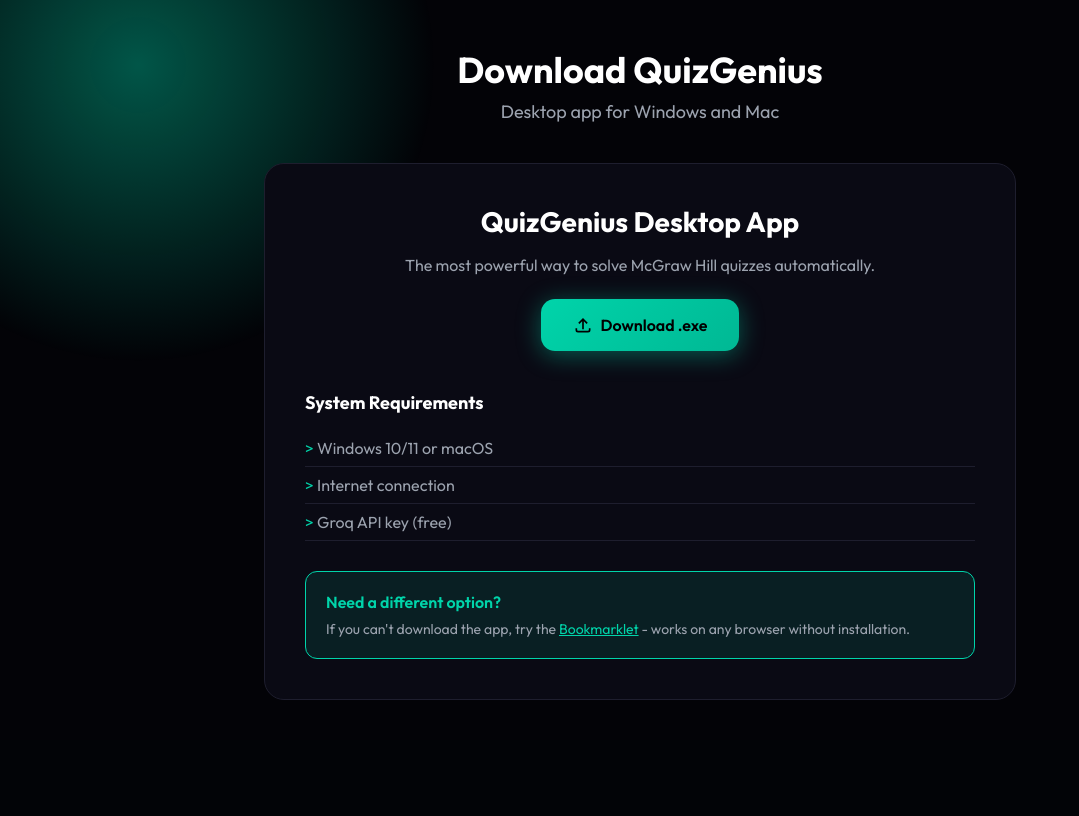
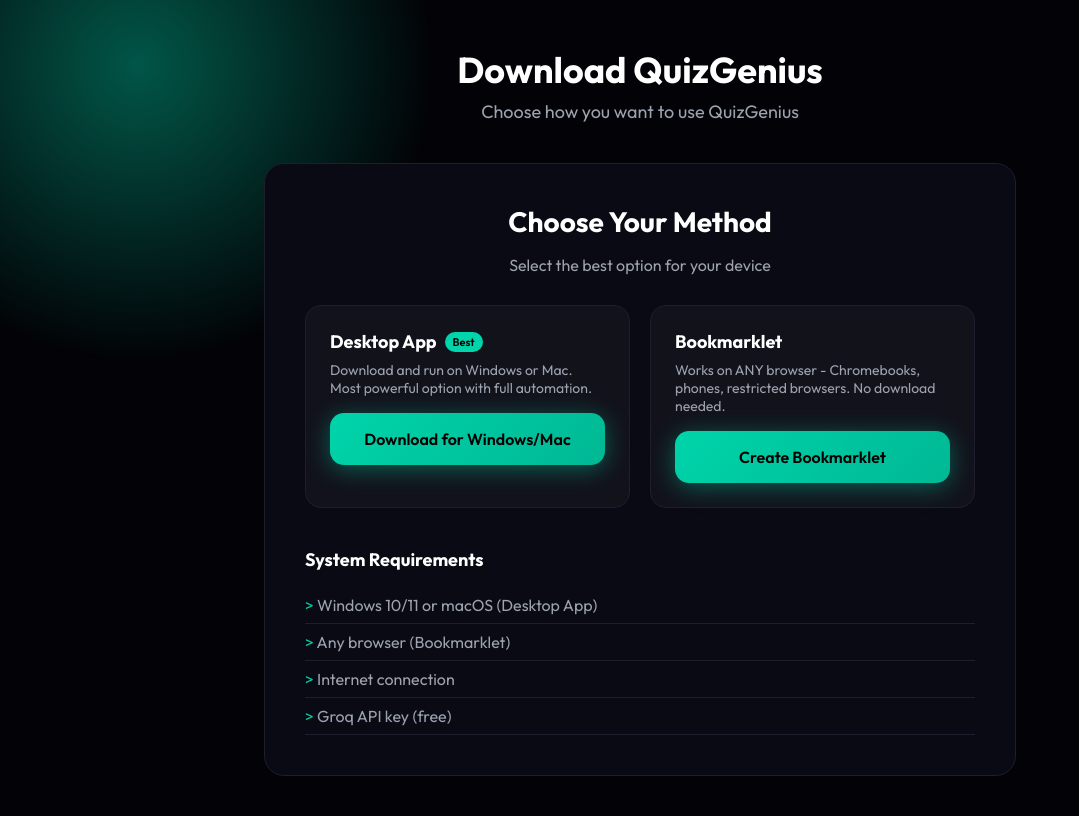
Before and after one commit to businessfawcett-cloud/quizgenius, a Flask app: page /download in a window 1280 px wide. Shown: the part 73-889 px from the top of the page, without its empty margins (0-1079 px from the left). Before the commit the page ends 773 px from the top, so only its background shows below. Run offline with Flask 3, Linux system fonts and the light colour scheme; the visitor is signed in with stand-in values (Sample User, id 1).

Commit message:
Add bookmarklet option to download page

```diff
--- a/templates/download.html
+++ b/templates/download.html
@@ -26,6 +26,15 @@
         .download-card { background: var(--bg-card); border: 1px solid var(--border); border-radius: 20px; padding: 40px; text-align: center; }
         .download-card h2 { font-size: 28px; margin-bottom: 16px; }
         .download-card p { color: var(--text-secondary); margin-bottom: 24px; font-size: 16px; }
+
+        .download-options { display: grid; grid-template-columns: repeat(2, 1fr); gap: 20px; margin-top: 30px; }
+        .download-option { background: rgba(255,255,255,0.03); border: 1px solid var(--border); border-radius: 16px; padding: 24px; text-align: left; transition: all 0.3s; }
+        .download-option:hover { border-color: var(--accent); }
+        .download-option h3 { font-size: 18px; margin-bottom: 8px; display: flex; align-items: center; gap: 8px; }
+        .download-option p { color: var(--text-secondary); font-size: 14px; margin-bottom: 16px; }
+        .download-option .btn { width: 100%; justify-content: center; }
+        .badge { font-size: 11px; padding: 3px 8px; border-radius: 10px; background: var(--accent); color: #000; font-weight: 600; }
+
         .btn { display: inline-flex; align-items: center; gap: 8px; padding: 16px 32px; border-radius: 14px; font-weight: 600; font-size: 16px; text-decoration: none; cursor: pointer; border: none; transition: all 0.3s ease; }
         .btn-primary { background: var(--gradient-primary); color: #000; box-shadow: 0 4px 24px var(--accent-glow); }
         .btn-primary:hover { transform: translateY(-2px); box-shadow: 0 8px 40px var(--accent-glow); }
@@ -35,10 +44,6 @@
         .requirements ul { list-style: none; }
         .requirements li { padding: 8px 0; color: var(--text-secondary); border-bottom: 1px solid var(--border); }
         .requirements li::before { content: '> '; color: var(--accent); }
-
-        .note { background: rgba(0,212,170,0.1); border: 1px solid var(--accent); border-radius: 12px; padding: 20px; margin-top: 30px; text-align: left; }
-        .note-title { color: var(--accent); font-weight: 600; margin-bottom: 8px; }
-        .note p { color: var(--text-secondary); font-size: 14px; margin: 0; }
     </style>
 </head>
 <body>
@@ -61,29 +66,38 @@
 
     <div class="container">
         <h1>Download QuizGenius</h1>
-        <p class="subtitle">Desktop app for Windows and Mac</p>
+        <p class="subtitle">Choose how you want to use QuizGenius</p>
 
         <div class="download-card">
-            <h2>QuizGenius Desktop App</h2>
-            <p>The most powerful way to solve McGraw Hill quizzes automatically.</p>
+            <h2>Choose Your Method</h2>
+            <p>Select the best option for your device</p>
 
-            <a href="https://quizgenius-nji8.onrender.com/QuizGenius-Setup.exe" class="btn btn-primary" download>
-                <svg width="20" height="20" fill="none" stroke="currentColor" stroke-width="2" viewBox="0 0 24 24"><path d="M4 16v2a2 2 0 002 2h12a2 2 0 002-2v-2M7 10l5-5 5 5M12 5v12"/></svg>
-                Download .exe
-            </a>
+            <div class="download-options">
+                <div class="download-option">
+                    <h3>Desktop App <span class="badge">Best</span></h3>
+                    <p>Download and run on Windows or Mac. Most powerful option with full automation.</p>
+                    <a href="https://quizgenius-nji8.onrender.com/QuizGenius-Setup.exe" class="btn btn-primary" download>
+                        Download for Windows/Mac
+                    </a>
+                </div>
+
+                <div class="download-option">
+                    <h3>Bookmarklet</h3>
+                    <p>Works on ANY browser - Chromebooks, phones, restricted browsers. No download needed.</p>
+                    <a href="/bookmark" class="btn btn-primary">
+                        Create Bookmarklet
+                    </a>
+                </div>
+            </div>
 
             <div class="requirements">
                 <h3>System Requirements</h3>
                 <ul>
-                    <li>Windows 10/11 or macOS</li>
+                    <li>Windows 10/11 or macOS (Desktop App)</li>
+                    <li>Any browser (Bookmarklet)</li>
                     <li>Internet connection</li>
                     <li>Groq API key (free)</li>
                 </ul>
-            </div>
-
-            <div class="note">
-                <div class="note-title">Need a different option?</div>
-                <p>If you can't download the app, try the <a href="/bookmark" style="color: var(--accent);">Bookmarklet</a> - works on any browser without installation.</p>
             </div>
         </div>
     </div>
```
